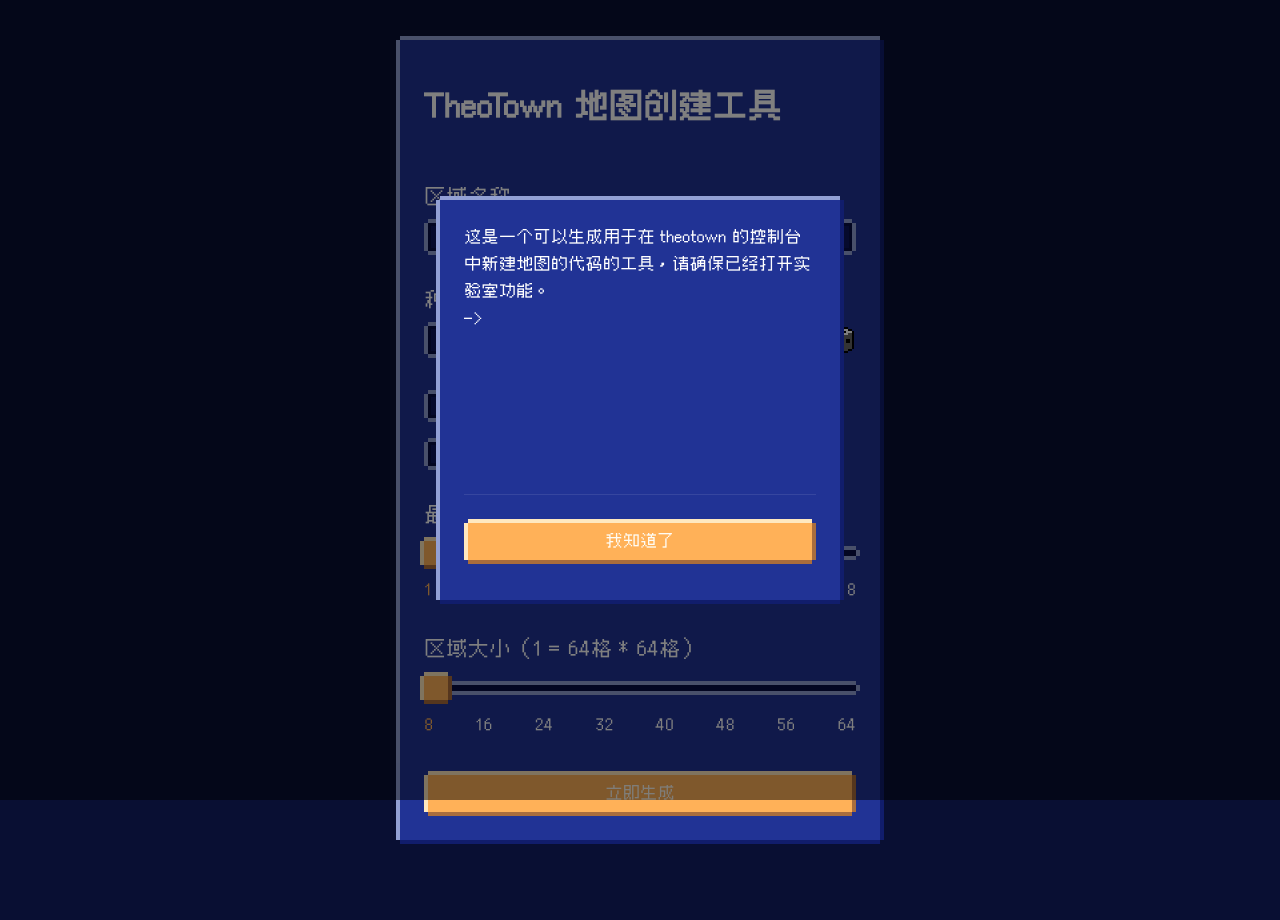
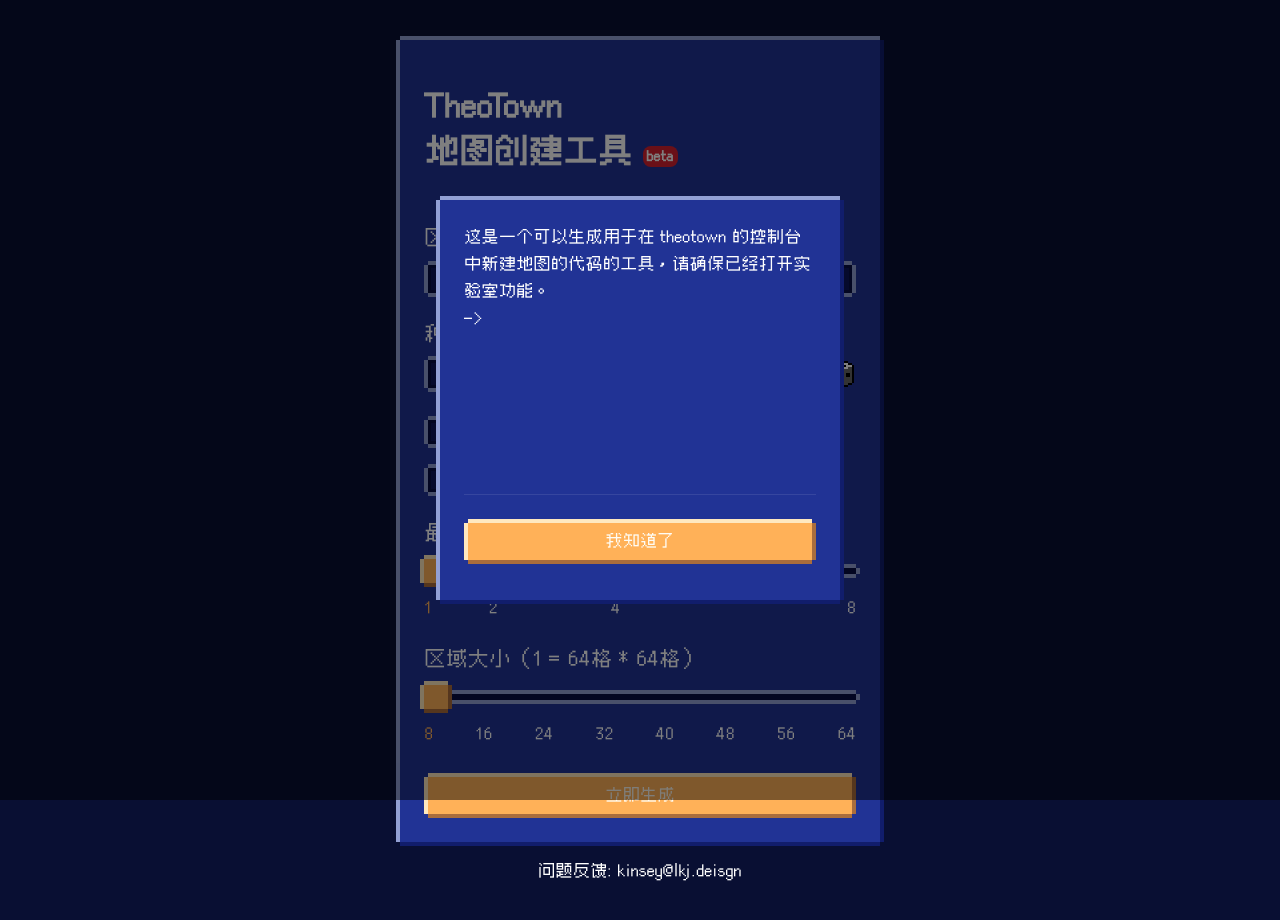
Before and after one commit to Kinsey-LKJ/theotown-region-creater, a Next.js app: page / in a window 1280 px wide. Shown: the top 920 px of the page. Before the commit the page ends 880 px from the top, so only its background shows below. Built offline with nearby package versions, Linux system fonts and the light colour scheme.

Commit message:
input组件的标题功能

```diff
--- a/pages/index.js
+++ b/pages/index.js
@@ -94,8 +94,17 @@
     maps: getMap(regionSize, citySize),
   })}`;
   return (
+    <div style={{
+      display:'grid',
+      gridTemplateRows: 'auto auto',
+      gridGap:'16px',
+      justifyItems:'center'
+    }}>
       <Container className={styles.container}>
-      <h1>TheoTown 地图创建工具</h1>
+        <h1>
+          TheoTown <br />
+          地图创建工具 <span className={styles.betaSign}>beta</span>
+        </h1>
         <Input
           value={name}
           onChange={setNameValue}
@@ -169,7 +178,11 @@
         </div>
 
         <Slider
-        label="最小城市单元（1 = 64格 * 64格）"
+          label={
+            <div>
+              最小城市单元
+            </div>
+          }
           value={citySize}
           onChange={changeCitySizeState}
           markes={{
@@ -238,5 +251,7 @@
           Hello
         </Modal>
       </Container>
+      <div>问题反馈: kinsey@lkj.deisgn</div>
+    </div>
   );
 }
--- a/styles/Home.module.css
+++ b/styles/Home.module.css
@@ -3,7 +3,7 @@
   width: calc(100vw - 48px);
   margin: 0 auto;
   display: grid;
-  grid-gap: 32px;
+  grid-gap: 24px;
   color: white;
   padding: 24px;
 }
@@ -35,3 +35,14 @@
 .codeModal {
     word-break: break-word;
 }
+
+.container :global(h1) {
+
+}
+
+.betaSign {
+  padding: 2px 4px;
+  border-radius: 8px;
+  background-color: #d42130;
+  font-size: 14px;
+}
--- a/styles/globals.css
+++ b/styles/globals.css
@@ -14,6 +14,7 @@
   box-sizing: border-box;
   overflow-x: hidden;
   line-height: 170%;
+  color: white;
 }
 
 :root {
@@ -69,3 +70,9 @@
   font-family: "myFirstFont";
   src: url("/font/Cubic_11_1.010_R.woff2");
 }
+
+@media only screen and (max-width: 768px) {
+  h1 {
+    font-size: 24px;
+  }
+}
```
Lines whose indentation alone changed are shown as unchanged.
